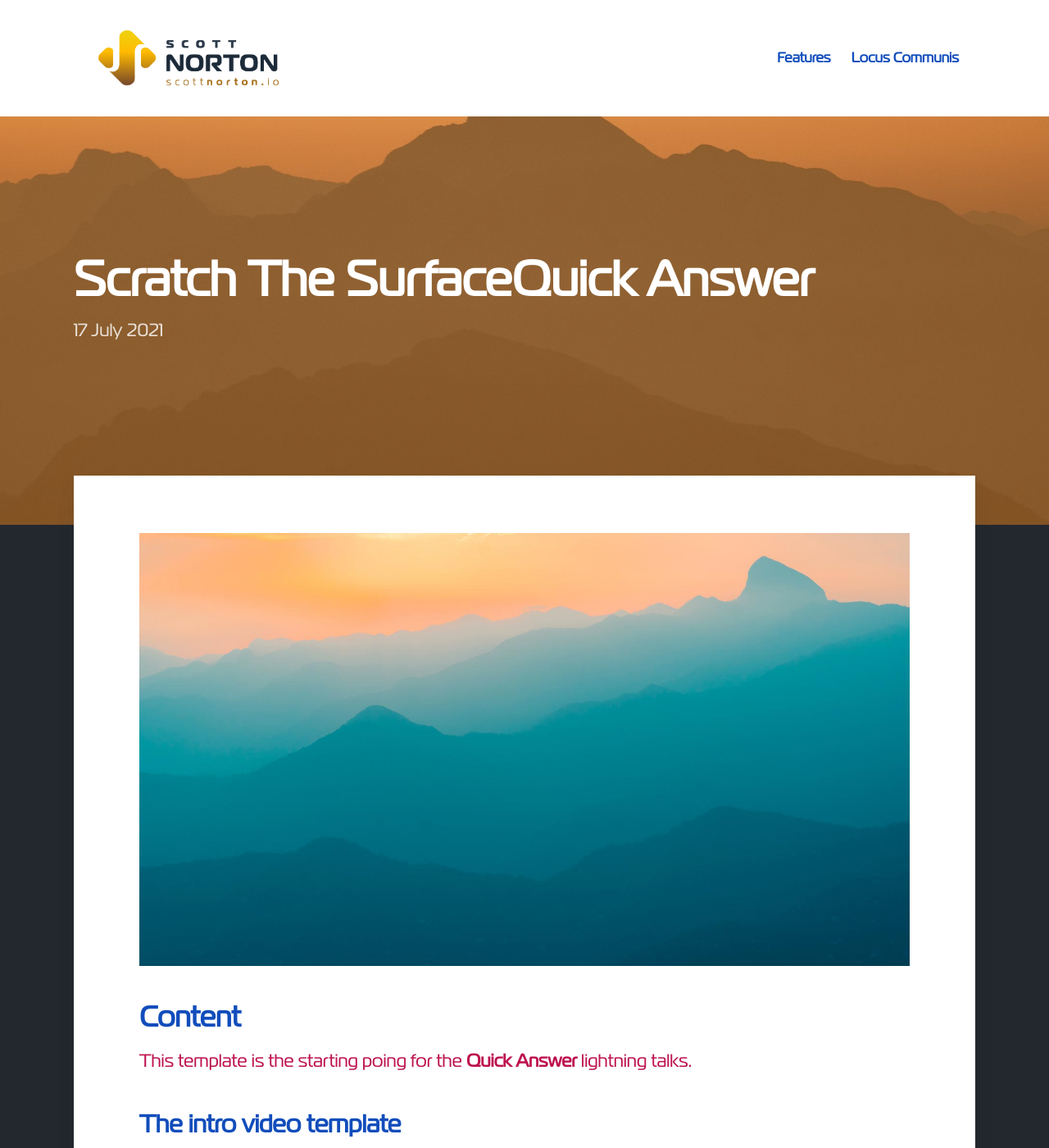
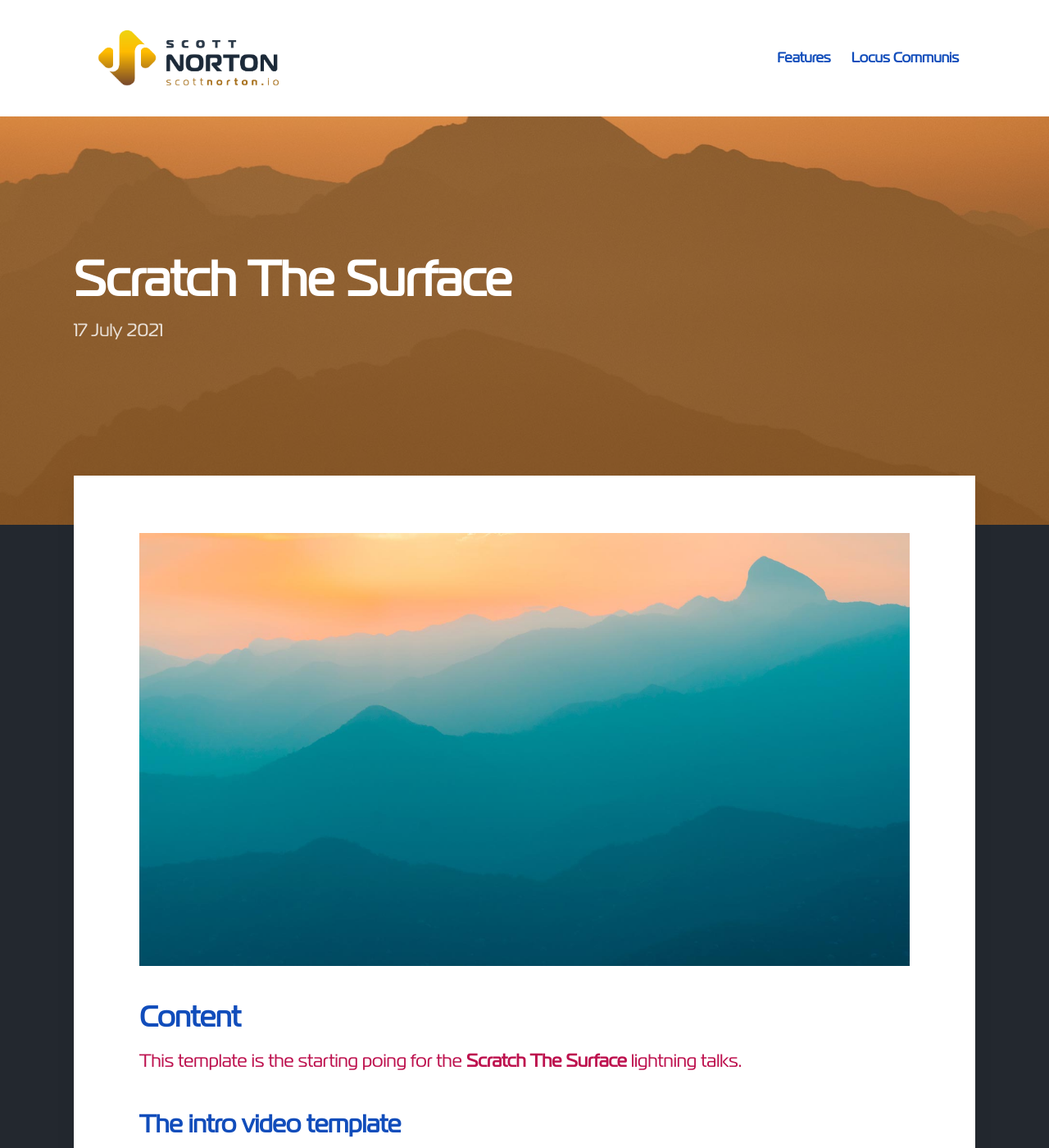
Before and after one commit to 729studios/scottnorton-io.github.io, a Jekyll site: the page built from _posts/2021-07-17-scotts-scratch-the-surface.md, in a window 1280 px wide and 1400 px high. Shown: the whole window at 82% size. Built offline with Jekyll 4.4.1, drawn with Linux system fonts in a browser that asks for light colours; nearby versions of some CDN libraries.

Commit message:
Update 2021-07-17-scotts-scratch-the-surface.md

```diff
--- a/_posts/2021-07-17-scotts-scratch-the-surface.md
+++ b/_posts/2021-07-17-scotts-scratch-the-surface.md
@@ -1,7 +1,7 @@
 ---
-title: 'Scratch The SurfaceQuick Answer'
+title: 'Scratch The Surface'
 date: 2021-07-17 15:30:00
-description: This page is a template for the Quick Answer lightning talks.
+description: This page is a template for the Scratch The Surface lightning talks.
 featured_image: '/images/demo/demo-square.jpg'
 ---
 
@@ -9,7 +9,7 @@ featured_image: '/images/demo/demo-square.jpg'
 
 ## Content
 
-This template is the starting poing for the **Quick Answer** lightning talks.
+This template is the starting poing for the **Scratch The Surface** lightning talks.
 
 ### The intro video template
 
```
